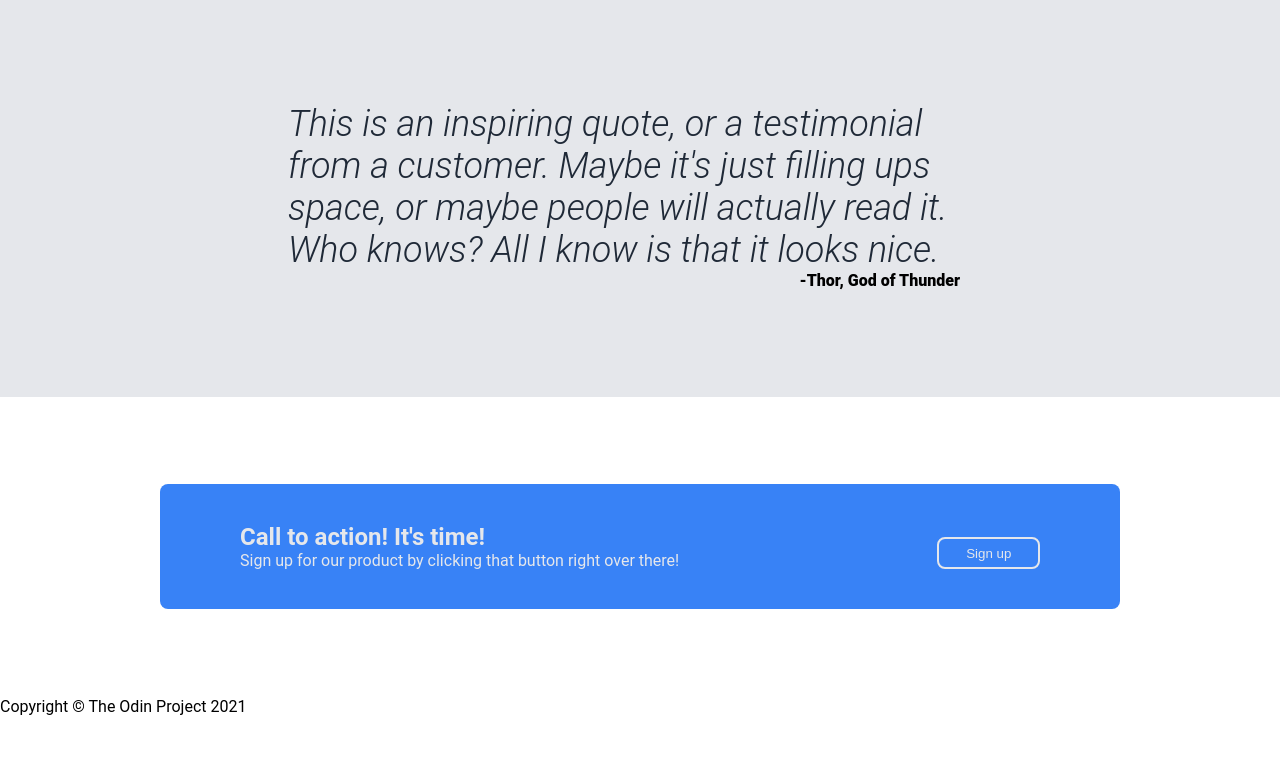
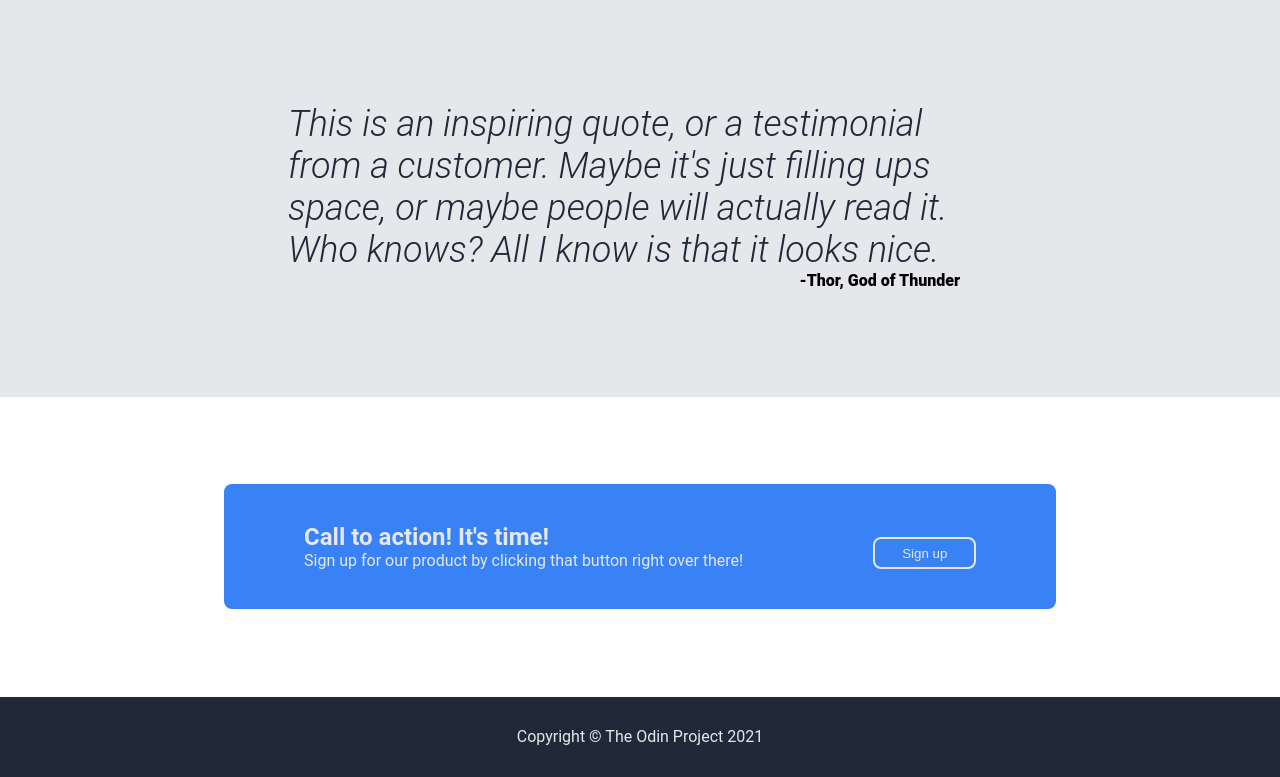
Before and after one commit to flodardev/odin-landing-page, a plain HTML site: page index.html in a window 1280 px wide. Shown: the part 898-1675 px from the top of the page. Before the commit the page ends 1614 px from the top, so only its background shows below. Drawn offline with Linux system fonts and the light colour scheme.

Commit message:
added footer section css

```diff
--- a/style.css
+++ b/style.css
@@ -181,7 +181,7 @@ body {
 .five-box {
     background-color: #3882f6;
     height: 125px;
-    width: 75vw;
+    width: 65vw;
     padding: 0 5em;
     border-radius: 8px;
 
@@ -215,3 +215,16 @@ body {
  .content > p {
     color: #e5e7eb;
  }
+
+ /* Section six - footer */
+.footer {
+    background-color: #1F2937;
+    height: 80px;
+    display: flex;
+    justify-content: center;
+    align-items: center;
+}
+
+.footer > footer {
+    color:#E5E7EB
+}
```
